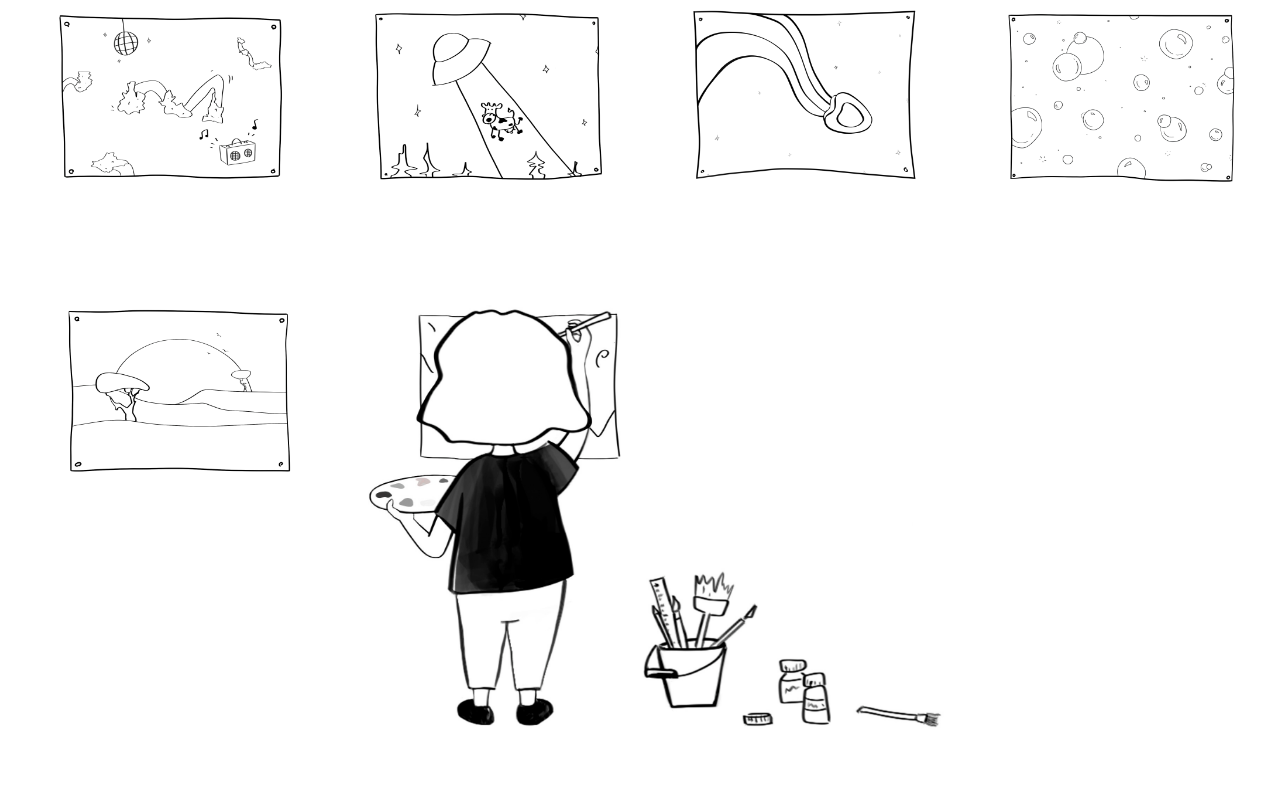
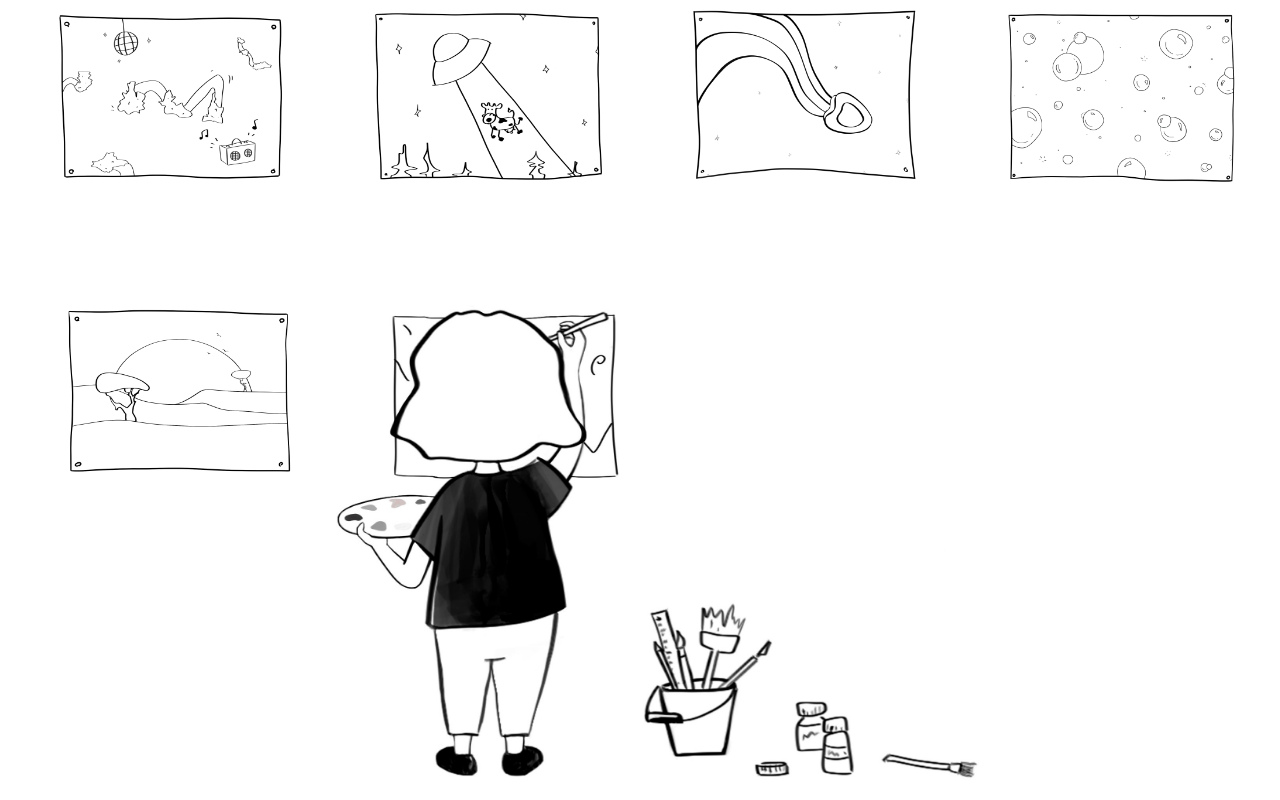
Before and after one commit to Ahri-ninetailed/halyapina.com, a Vue app: page / in a window 1280 px wide. Shown: the part 849-1649 px from the top of the page. Before the commit the page ends 1598 px from the top, so only its background shows below. Built offline with nearby package versions, Linux system fonts and the light colour scheme.

Commit message:
Add auto change padding

```diff
--- a/src/pages/Home.vue
+++ b/src/pages/Home.vue
@@ -37,8 +37,9 @@
       <v-col xs="3" sm="4" md="3" class="text-center col-padding-vertical pr-0">
         <main-card name="Crown bed" imgPath="src/images/MainPage/MainCards/tree.jpg" imgHoverPath="src/images/MainPage/MainCards/tree_hover.jpg"/>
       </v-col>
-      <v-col xs="9" sm="9" class="text-start pl-8 pt-0 pl-11">
-        <img class="pr-12" height="425" src="../images/MainPage/drawing.jpg" alt="drawing_image">
+      <v-col xs="9" sm="9" class="text-start pt-0">
+      <!-- <v-col xs="9" sm="9" :style="dawingGirlLeftPadding" class="text-start pt-0"> -->
+        <img class="drawing-girl" src="../images/MainPage/drawing.jpg" alt="drawing_image">
       </v-col>
     </v-row>
   </v-container>
@@ -50,11 +51,98 @@ import MainCard from '@/components/MainCard.vue';
 export default {
   data() {
     return {
-
+      // dawingGirlLeftPadding: {}
     };
   },
+  // created() {
+  //   window.addEventListener('resize', this.handleResize);
+  //   this.handleResize();
+  // },
   components: { MainCard },
   name: 'HomePage',
+  methods: {
+    // getDrawingGirlLeftPadding() {
+    //   let currVw = this.currentWidthToVw();
+    //   console.log(currVw);
+
+    //   if (currVw <= 79 && currVw >= 76) {
+    //     return {
+    //       paddingLeft: '20vw'
+    //     };
+    //   }
+    //   if (currVw <= 79 && currVw >= 76) {
+    //     return {
+    //       paddingLeft: '20vw'
+    //     };
+    //   }
+    //   if (currVw <= 79 && currVw >= 76) {
+    //     return {
+    //       paddingLeft: '20vw'
+    //     };
+    //   }
+    //   if (currVw <= 79 && currVw >= 76) {
+    //     return {
+    //       paddingLeft: '20vw'
+    //     };
+    //   }
+    //   if (currVw <= 79 && currVw >= 76) {
+    //     return {
+    //       paddingLeft: '20vw'
+    //     };
+    //   }
+    //   if (currVw <= 79 && currVw >= 76) {
+    //     return {
+    //       paddingLeft: '20vw'
+    //     };
+    //   }
+    //   if (currVw <= 82 && currVw >= 79) {
+    //     return {
+    //       paddingLeft: '20vw'
+    //     };
+    //   }
+    //   if (currVw <= 85 && currVw >= 82) {
+    //     return {
+    //       paddingLeft: '20vw'
+    //     };
+    //   }
+    //   if (currVw <= 88 && currVw >= 85) {
+    //     return {
+    //       paddingLeft: '20vw'
+    //     };
+    //   }
+    //   if (currVw <= 91 && currVw >= 88) {
+    //     return {
+    //       paddingLeft: '20vw'
+    //     };
+    //   }
+    //   if (currVw <= 94 && currVw >= 91) {
+    //     return {
+    //       paddingLeft: '20vw'
+    //     };
+    //   }
+    //   if (currVw <= 97 && currVw >= 94) {
+    //     return {
+    //       paddingLeft: '2.8vw'
+    //     };
+    //   }
+    //   if (currVw <= 100 && currVw >= 97) {
+    //     return {
+    //       paddingLeft: '3vw'
+    //     };
+    //   }
+    // },
+    // currentWidthToVw() {
+    //   const currWidth = window.innerWidth;
+    //   const maxWidth = window.screen.width;
+    //   return (100 * currWidth) / maxWidth
+    // },
+    // handleResize() {
+    //   this.dawingGirlLeftPadding = this.getDrawingGirlLeftPadding();
+    // },
+    // beforeDestroy() {
+    //   window.removeEventListener('resize', this.handleResize);
+    // },
+  }
 }
 </script>
 
@@ -76,6 +164,10 @@ export default {
   height: 55vh;
 }
 
+.drawing-girl {
+  height: 59.5vh;
+}
+
 .main-h {
   font-size: 6vh;
 }
```
